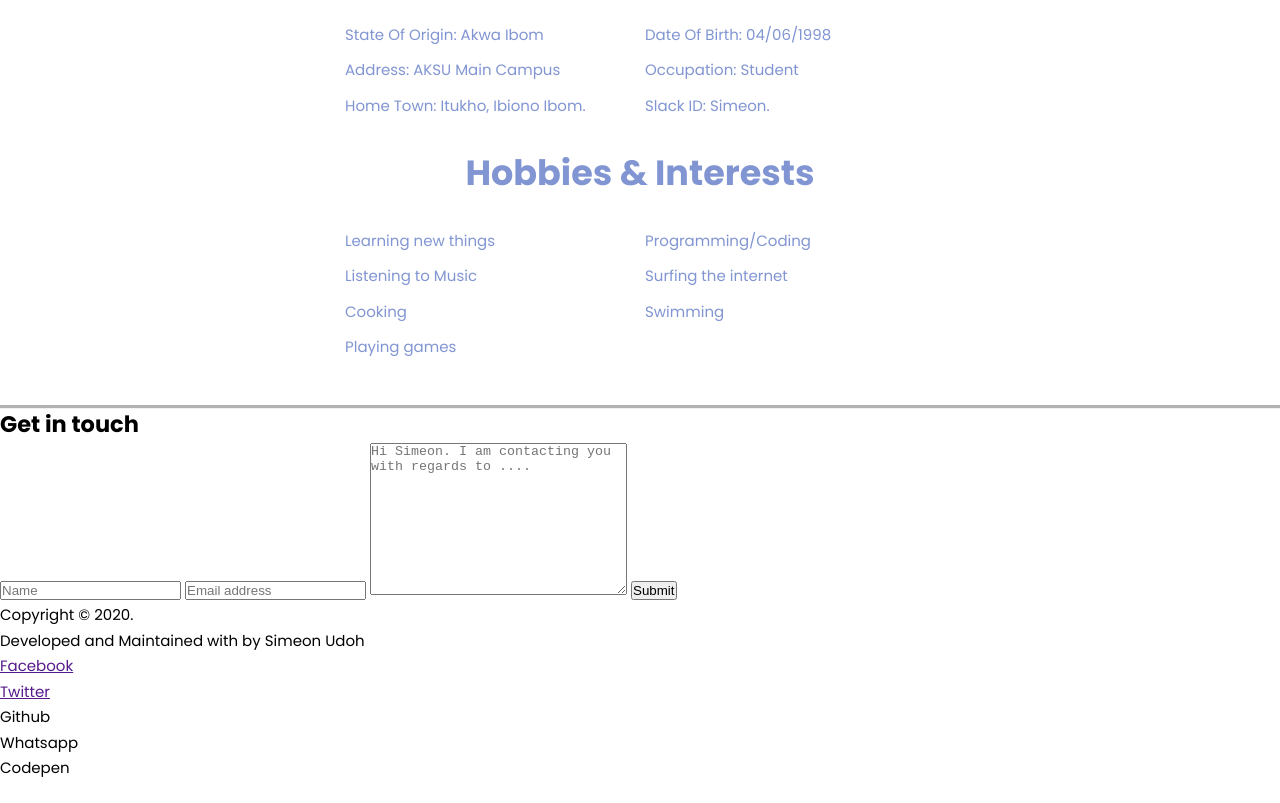
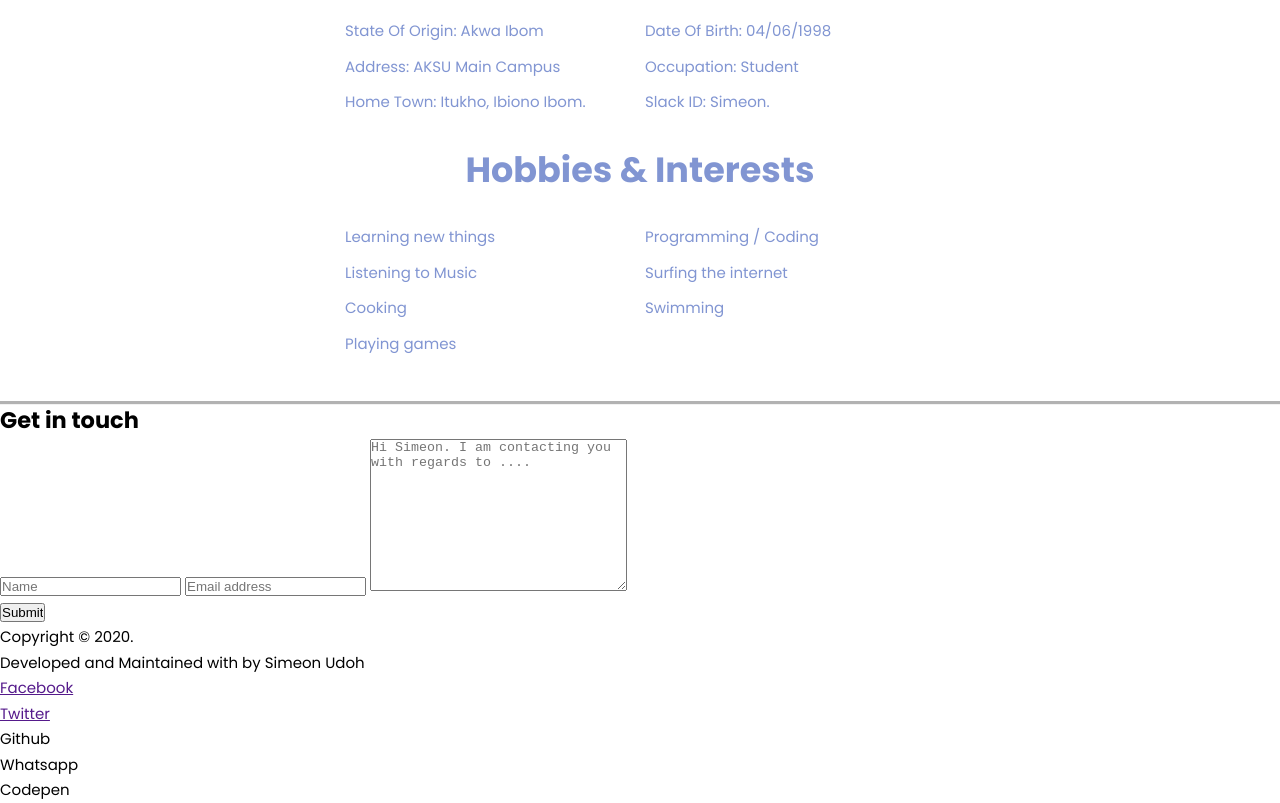
Before and after one commit to 0xSimeon/projects, a plain HTML site: page My Website/index.html in a window 1280 px wide. Shown: the part 1382-2185 px from the top of the page. Before the commit the page ends 2163 px from the top, so only its background shows below. Drawn offline with Linux system fonts and the light colour scheme.

Commit message:
:fire: added the contact form

```diff
--- a/My Website/index.html
+++ b/My Website/index.html
@@ -33,7 +33,7 @@
           <p class="hero__paragraph">I'm a frontend {web} developer currently living in Rivers state, Nigeria. I develop seamless web applications and digital products.  A developer who is passionate and eager to learn more.
           </p>
           <p class="hero__paragraph">I had the opportunity to work on projects for Start.ng, Google Student Developer Club <span class="small__text">(AKSU)</span>...</p>
-          <a class="hero__link" href="https://github.com/simeon4real">View My projects</a>
+          <a class="btn" href="https://github.com/simeon4real">View My projects</a>
         </div>
 
         <picture>
@@ -109,7 +109,7 @@
         <h2 class="about__title">Hobbies & Interests</h2>
         <ul class="about__info">
         <li class="about__item">Learning new things</li>
-        <li class="about__item">Programming/Coding</li>
+        <li class="about__item">Programming / Coding</li>
         <li class="about__item">Listening to Music</li>
         <li class="about__item">Surfing the internet</li>
         <li class="about__item">Cooking</li>
@@ -118,16 +118,22 @@
         </ul>
       </div>
       </section>
+      <div class="form">
+        <h2 class="form__heading">
+        Get in touch
+      </h2>
+        <form action="#">
 
-      <form action="#">
-        <h2 class="form__heading">
-          Get in touch
-        </h2>
-        <label><input type="text" placeholder="Name" name="name" id="name" aria-label="name" required></label>
-        <label><input type="email" placeholder="Email address" name="email" id="email" aria-label="email"></label>
-        <label for="message"><textarea name="message" id="message" cols="30" rows="10" placeholder="Hi Simeon. I am contacting you with regards to ...."></textarea></label>
-        <input type="button" value="Submit" aria-label="sumbit-button">
-      </form>
+          <label><input class="form__input" type="text" placeholder="Name" name="name" id="name" aria-label="name" required> </label>
+          <label><input class="form__input"  type="email" placeholder="Email address" name="email" id="email" aria-label="email" required></label>
+          <label for="message"><textarea name="message" id="message"  cols="30" rows="10" placeholder="Hi Simeon. I am contacting you with regards to ...."></textarea></label>
+          <div class="submit">
+            <input type="button" value="Submit" aria-label="sumbit-button" class="btn form__btn">
+          </div>
+
+        </form>
+      </div>
+
 
       <footer>
         <p>Copyright &copy; 2020.</p>
```
